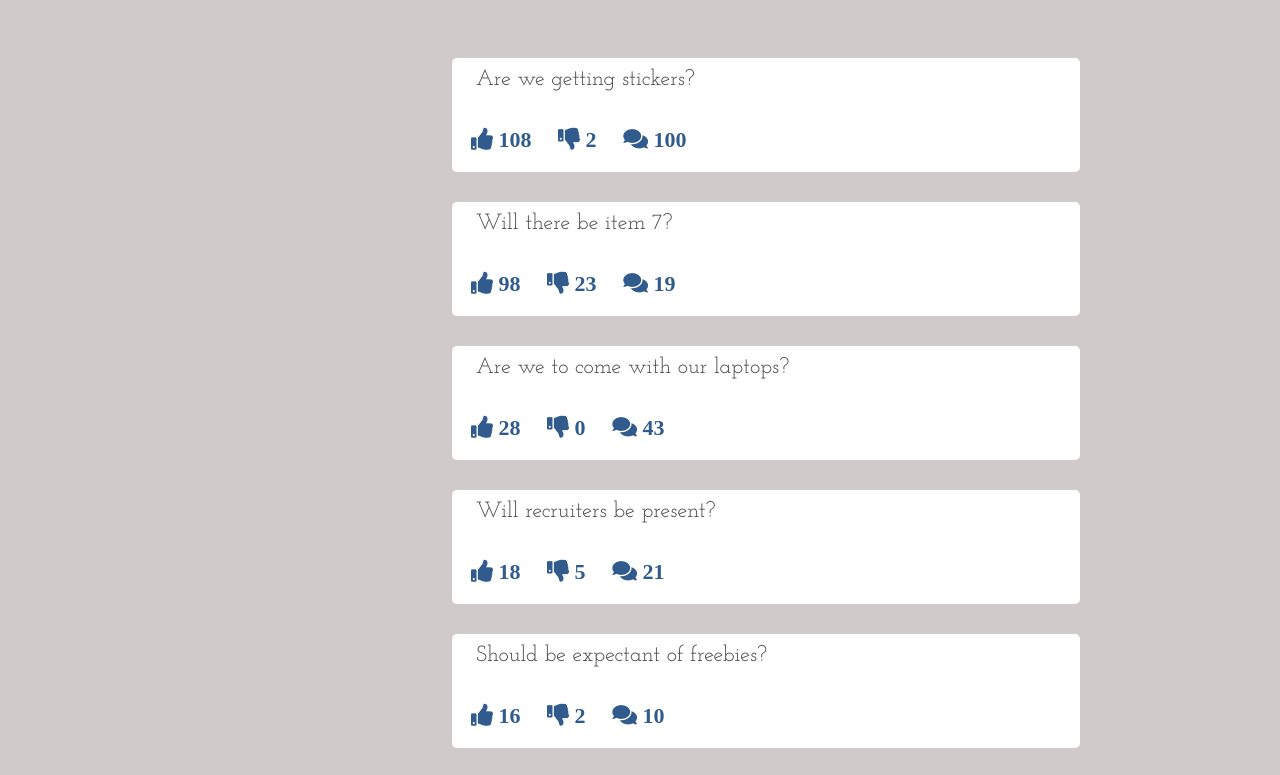
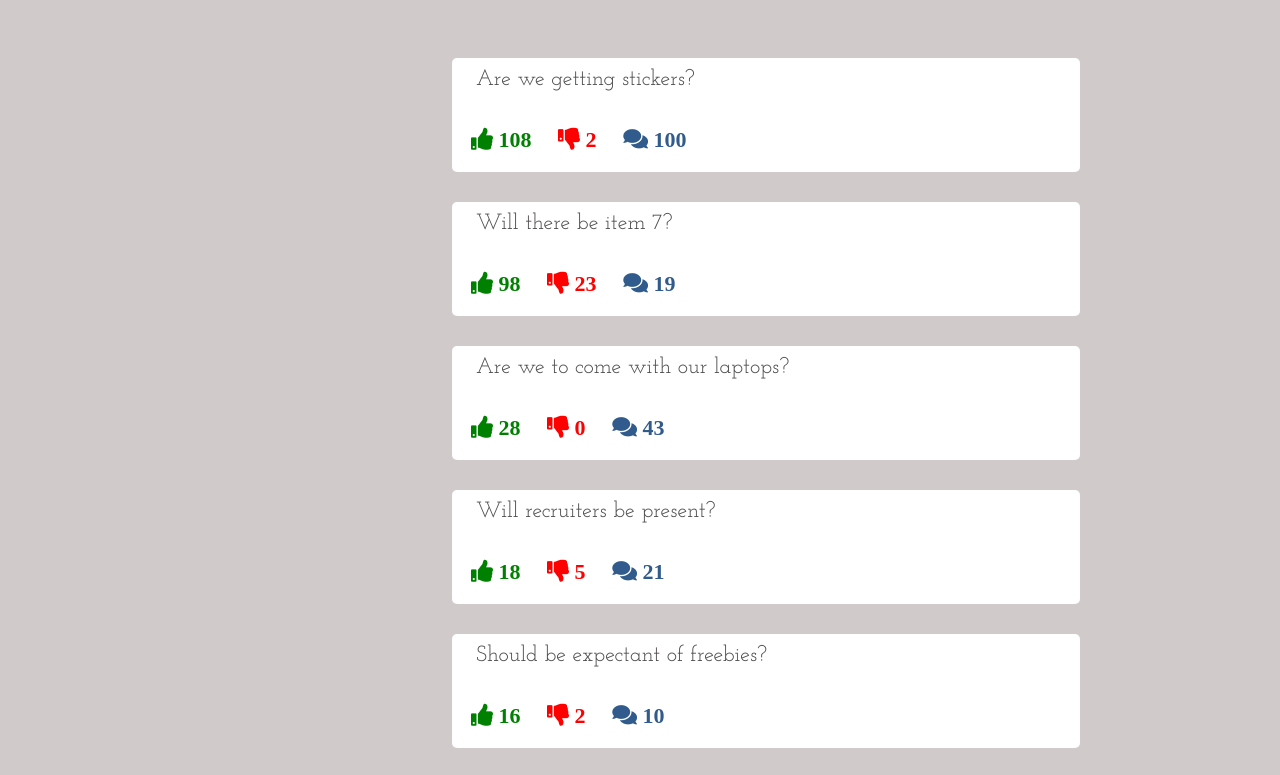
Before and after one commit to cupidcoder/questioner, a website: page UI/views/admin/meetup-details.html in a window 1280 px wide. Shown: the part 800-1575 px from the top of the page. Drawn offline with Linux system fonts and the light colour scheme.

Commit message:
[Chore #163023304] Add color to upvote and downvote icons

```diff
--- a/UI/css/main.css
+++ b/UI/css/main.css
@@ -90,6 +90,10 @@ li {list-style-type:none;}
 
 /* Icons */
 i {color: #305b8c;}
+
+.thumbs-down-red {color: red;}
+
+.thumbs-up-green {color: green !important;}
 
 /* Inputs */
 input:focus {
--- a/UI/views/admin/meetup-details.html
+++ b/UI/views/admin/meetup-details.html
@@ -71,32 +71,32 @@
 
                 <div class="meetUpDetailsQuestion meetUpDetailsInfoDesc">
                     <p>Are we getting stickers?</p>
-                    <i class="fas fa-thumbs-up">&nbsp;108</i>
-                    <i class="fas fa-thumbs-down">&nbsp;2</i>
+                    <i class="fas fa-thumbs-up thumbs-up-green">&nbsp;108</i>
+                    <i class="fas fa-thumbs-down thumbs-down-red">&nbsp;2</i>
                     <i class="fas fa-comments meetupDetailsCommentBtn">&nbsp;100</i>
                 </div>
                 <div class="meetUpDetailsQuestion meetUpDetailsInfoDesc">
                         <p>Will there be item 7?</p>
-                        <i class="fas fa-thumbs-up">&nbsp;98</i>
-                        <i class="fas fa-thumbs-down">&nbsp;23</i>
+                        <i class="fas fa-thumbs-up thumbs-up-green">&nbsp;98</i>
+                        <i class="fas fa-thumbs-down thumbs-down-red">&nbsp;23</i>
                         <i class="fas fa-comments meetupDetailsCommentBtn">&nbsp;19</i>
                 </div>
                 <div class="meetUpDetailsQuestion meetUpDetailsInfoDesc">
                         <p>Are we to come with our laptops?</p>
-                        <i class="fas fa-thumbs-up">&nbsp;28</i>
-                        <i class="fas fa-thumbs-down">&nbsp;0</i>
+                        <i class="fas fa-thumbs-up thumbs-up-green">&nbsp;28</i>
+                        <i class="fas fa-thumbs-down thumbs-down-red">&nbsp;0</i>
                         <i class="fas fa-comments meetupDetailsCommentBtn">&nbsp;43</i>
                 </div>
                 <div class="meetUpDetailsQuestion meetUpDetailsInfoDesc">
                         <p>Will recruiters be present?</p>
-                        <i class="fas fa-thumbs-up">&nbsp;18</i>
-                        <i class="fas fa-thumbs-down">&nbsp;5</i>
+                        <i class="fas fa-thumbs-up thumbs-up-green">&nbsp;18</i>
+                        <i class="fas fa-thumbs-down thumbs-down-red">&nbsp;5</i>
                         <i class="fas fa-comments meetupDetailsCommentBtn">&nbsp;21</i>
                 </div>
                 <div class="meetUpDetailsQuestion meetUpDetailsInfoDesc">
                         <p>Should be expectant of freebies?</p>
-                        <i class="fas fa-thumbs-up">&nbsp;16</i>
-                        <i class="fas fa-thumbs-down">&nbsp;2</i>
+                        <i class="fas fa-thumbs-up thumbs-up-green">&nbsp;16</i>
+                        <i class="fas fa-thumbs-down thumbs-down-red">&nbsp;2</i>
                         <i class="fas fa-comments meetupDetailsCommentBtn">&nbsp;10</i>
                 </div>
             </div>
```
Also changed, not shown: UI/views/admin/profile.html (+10 -10 lines), UI/views/user/meetup-details.html (+10 -10 lines), UI/views/user/profile.html (+10 -10 lines).
